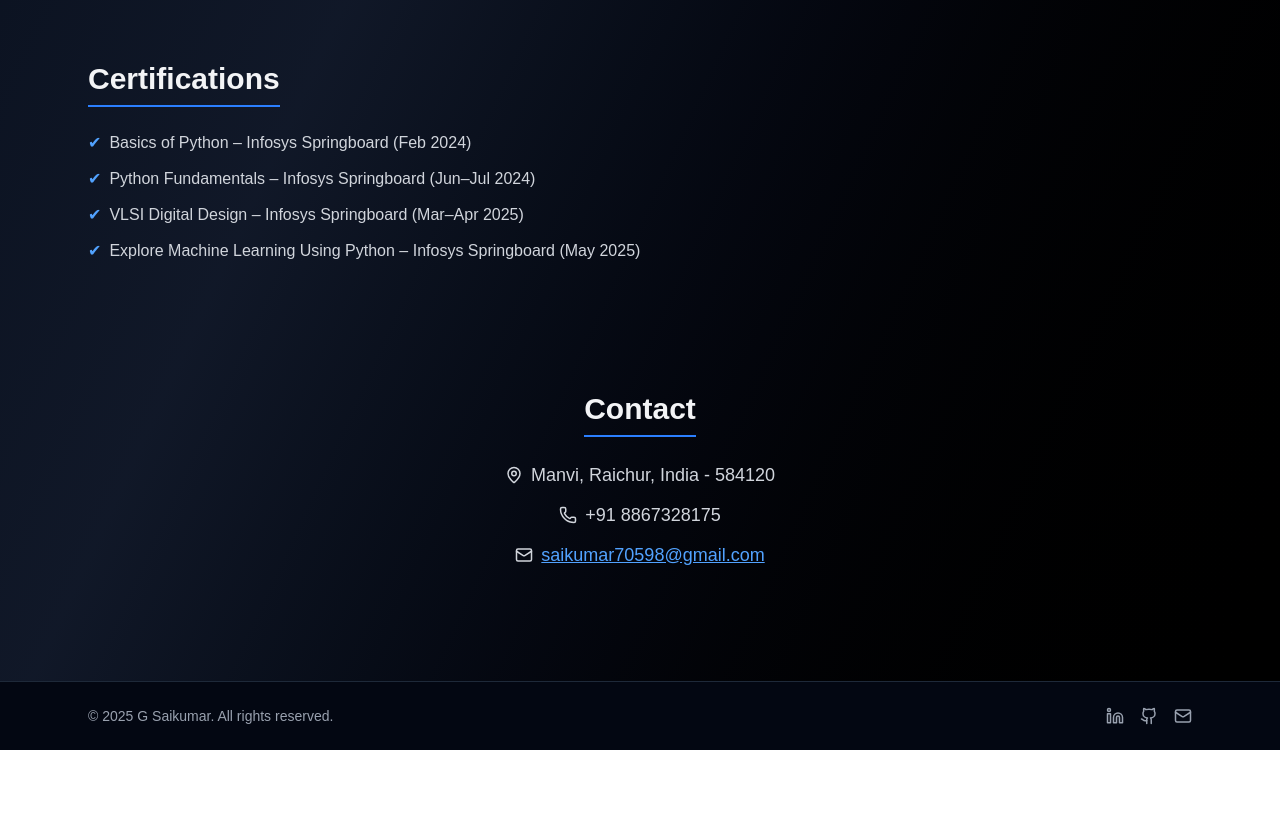
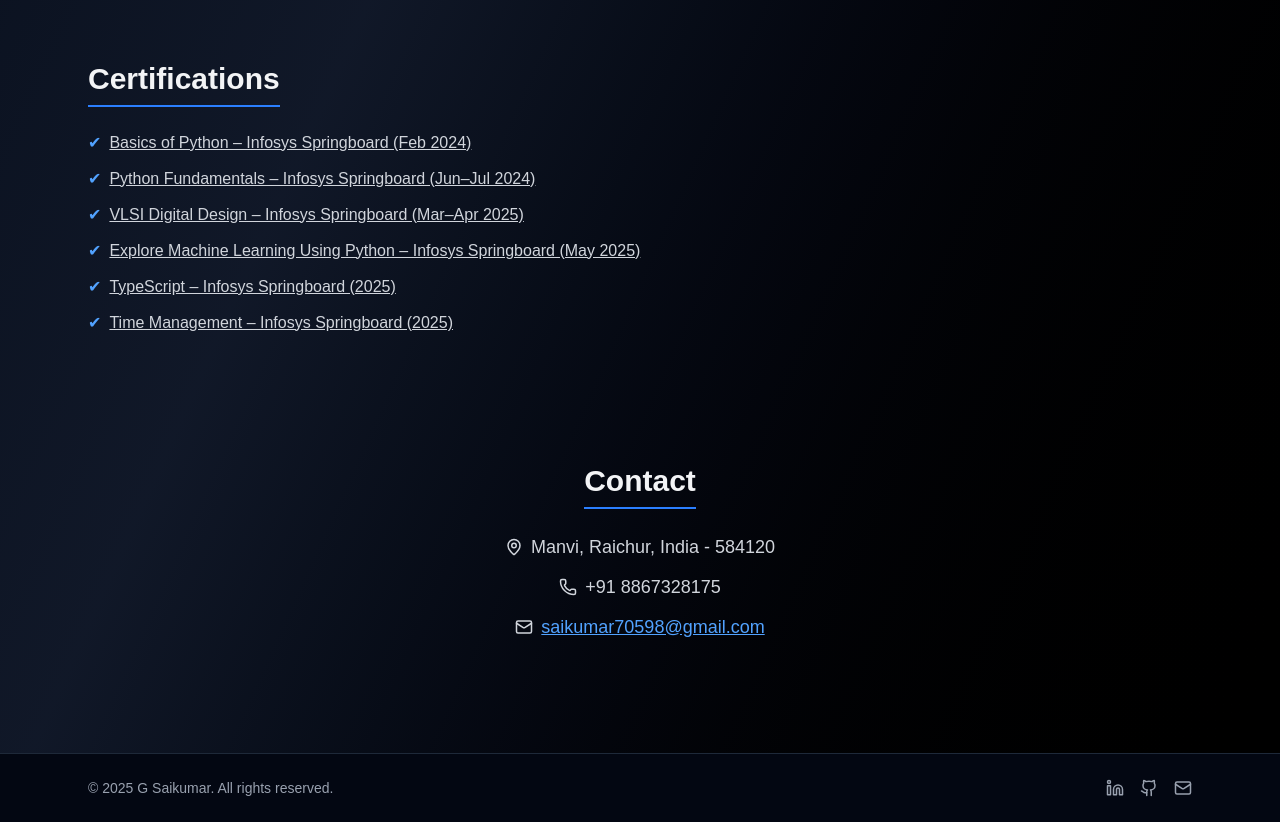
Before and after one commit to g-saikumar21/my-portfolio, a Next.js app: page / in a window 1280 px wide. Shown: the part 2020-2842 px from the top of the page. Before the commit the page ends 2770 px from the top, so only its background shows below. Built offline with nearby package versions, Linux system fonts and the light colour scheme.

Commit message:
Update: LinkedIn/GitHub + PDF certificate links

```diff
--- a/app/page.tsx
+++ b/app/page.tsx
@@ -34,11 +34,14 @@ export default function Home() {
     "Problem Solving",
   ];
 
+  // ✅ Updated certifications with PDF file links
   const certifications = [
-    "Basics of Python – Infosys Springboard (Feb 2024)",
-    "Python Fundamentals – Infosys Springboard (Jun–Jul 2024)",
-    "VLSI Digital Design – Infosys Springboard (Mar–Apr 2025)",
-    "Explore Machine Learning Using Python – Infosys Springboard (May 2025)",
+    { name: "Basics of Python – Infosys Springboard (Feb 2024)", file: "/certificates/Basics of Python.pdf" },
+    { name: "Python Fundamentals – Infosys Springboard (Jun–Jul 2024)", file: "/certificates/Python Fundamentals.pdf" },
+    { name: "VLSI Digital Design – Infosys Springboard (Mar–Apr 2025)", file: "/certificates/VLSI Digital Design - Chip Design and Verilog Programming.pdf" },
+    { name: "Explore Machine Learning Using Python – Infosys Springboard (May 2025)", file: "/certificates/Explore Machine Learning using Python.pdf" },
+    { name: "TypeScript – Infosys Springboard (2025)", file: "/certificates/TypeScript.pdf" },
+    { name: "Time Management – Infosys Springboard (2025)", file: "/certificates/Time Management.pdf" },
   ];
 
   const education = [
@@ -185,8 +188,11 @@ export default function Home() {
         <h2 className="text-3xl font-semibold border-b-2 border-blue-500 inline-block pb-2">Certifications</h2>
         <ul className="mt-6 space-y-3 text-gray-300">
           {certifications.map(c => (
-            <li key={c} className="flex items-center gap-2">
-              <span className="text-blue-400">✔</span> {c}
+            <li key={c.name} className="flex items-center gap-2">
+              <span className="text-blue-400">✔</span>
+              <a href={c.file} target="_blank" className="underline hover:text-blue-400">
+                {c.name}
+              </a>
             </li>
           ))}
         </ul>
```
